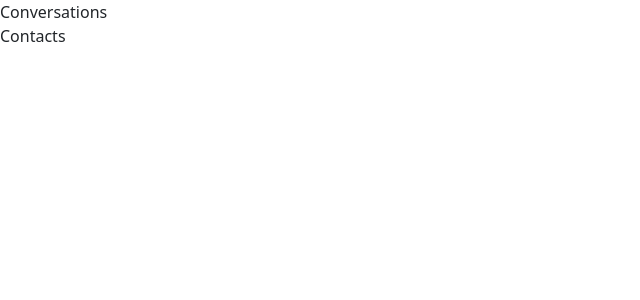
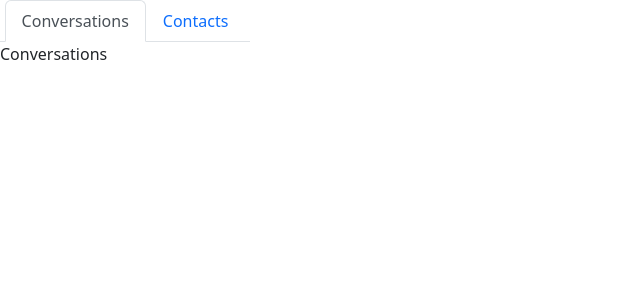
Before and after one commit to Stylesp007/Messaging-app, a React (Create React App) app: page / in a window 1280 px wide. Both pictures are taken after typing "Sample" into the empty fields and a click on the button "Login". Shown: the top 300 px of the page, without its empty margins (0-640 px from the left). Built offline with nearby package versions, Linux system fonts and the light colour scheme.

Commit message:
created more components

```diff
--- /dev/null
+++ b/src/Componets/Contacts.js
@@ -0,0 +1,7 @@
+import React from 'react'
+
+export default function Contacts() {
+  return (
+    <div>Contacts</div>
+  )
+}
--- /dev/null
+++ b/src/Componets/Conversations.js
@@ -0,0 +1,10 @@
+import React from 'react'
+
+export default function Conversations() {
+
+  return (
+    <div>
+      Conversations
+    </div>
+  )
+}
--- a/src/Componets/Sidebar.js
+++ b/src/Componets/Sidebar.js
@@ -1,15 +1,33 @@
-import React from 'react'
+import React, {useState}from 'react'
 import { Tab, Nav } from 'react-bootstrap'
+import Conversations from './Conversations'
+import Contacts from './Contacts'
+
+const CONVERSATIONS_KEY = 'conversations'
+const CONTACTS_KEY = 'contacts'
+
 export default function Sidebar({ id }) {
+  const [activeKey, setActiveKey] = useState(CONVERSATIONS_KEY)
+
   return (
     <div style={{ width: '250px'}} className="d-flex flex-column">
-      <Tab.Container>
-        <Nav.Item>
-          <Nav.Link eventKey= "conversations">Conversations</Nav.Link>
-        </Nav.Item>
-        <Nav.Item>
-          <Nav.Link eventKey = "contacts">Contacts</Nav.Link>
-        </Nav.Item>
+      <Tab.Container activeKey={activeKey} onselect={setActiveKey}>
+        <Nav variant='tabs' className='justify-content-center' >
+          <Nav.Item>
+            <Nav.Link eventKey= {CONVERSATIONS_KEY}>Conversations</Nav.Link>
+          </Nav.Item>
+          <Nav.Item>
+            <Nav.Link eventKey = {CONTACTS_KEY}>Contacts</Nav.Link>
+          </Nav.Item>
+        </Nav>
+        <Tab.Content>
+          <Tab.Pane eventKey={CONVERSATIONS_KEY}>
+            <Conversations />
+          </Tab.Pane>
+          <Tab.Pane eventKey={CONTACTS_KEY}>
+            <Contacts />
+          </Tab.Pane>
+        </Tab.Content>
       </Tab.Container>
     </div>
   )
```
